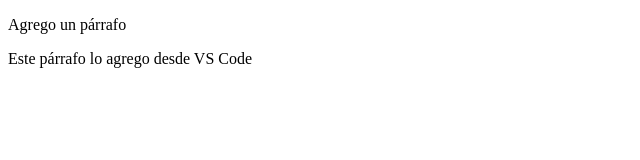
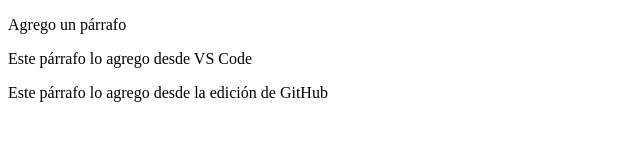
Before and after one commit to MatiasToscano/ProyectoGitDesdeVSCode, a plain HTML site: page index.html in a window 1280 px wide. Shown: the whole page, without its empty margins (0-640 px from the left). Drawn offline with Linux system fonts and the light colour scheme.

Commit message:
Update index.html

```diff
--- a/index.html
+++ b/index.html
@@ -9,5 +9,6 @@
 <body>
      <p>Agrego un párrafo</p>
      <p>Este párrafo lo agrego desde VS Code</p>
+     <p>Este párrafo lo agrego desde la edición de GitHub</p>
 </body>
 </html>
```
